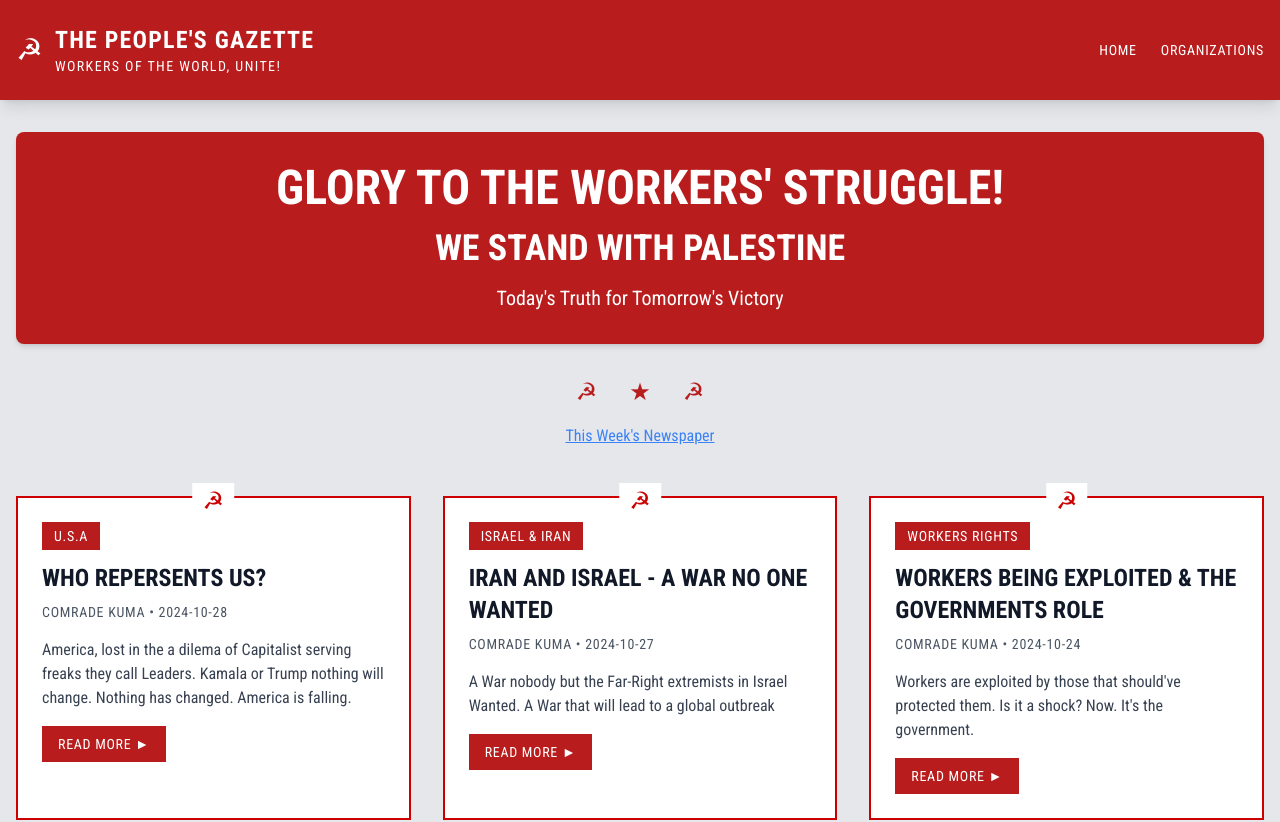
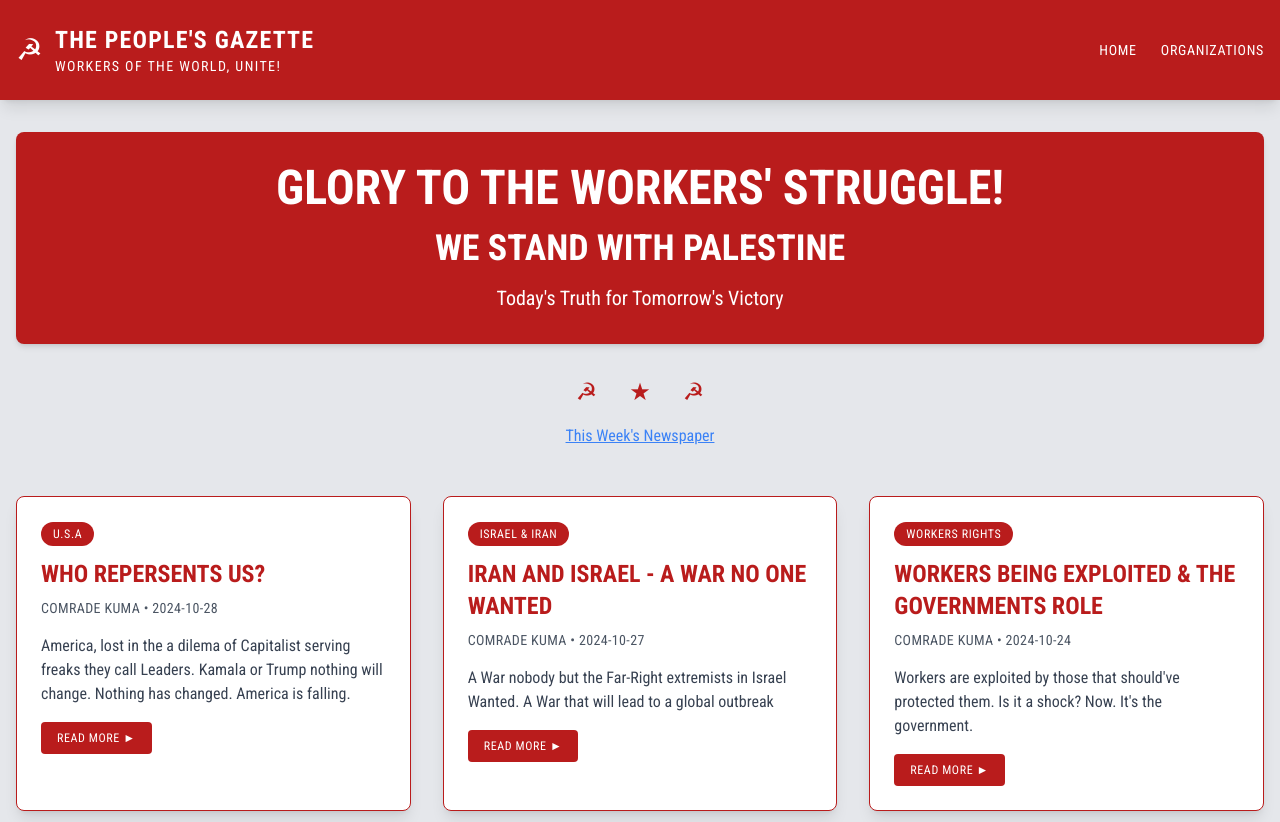
Before and after one commit to BillGStanford/PeoplesNews, a React (Vite) app: page / in a window 1280 px wide. Shown: the top 822 px of the page. Built offline with nearby package versions, Linux system fonts and the light colour scheme; the HTML template or start-up script is replaced by a standard one.

Commit message:
Update ArticleCard.jsx

```diff
--- a/src/components/ArticleCard.jsx
+++ b/src/components/ArticleCard.jsx
@@ -3,25 +3,25 @@ import { Link } from 'react-router-dom';
 
 const ArticleCard = ({ article }) => {
   return (
-    <article className="article-card bg-white propaganda-border">
+    <article className="bg-white border border-red-700 shadow-lg rounded-lg overflow-hidden transition-transform transform hover:scale-105 mb-6">
       <div className="p-6">
         {article.category && (
-          <span className="inline-block bg-red-700 text-white px-3 py-1 text-sm uppercase tracking-wider mb-3">
+          <span className="inline-block bg-red-700 text-white px-3 py-1 text-xs uppercase tracking-wider mb-3 rounded-full">
             {article.category}
           </span>
         )}
-        <h2 className="text-2xl font-bold mb-2 uppercase">
-          <Link to={`/article/${article.id}`} className="text-gray-900 hover:text-red-700">
+        <h2 className="text-2xl font-bold mb-2 uppercase text-red-700">
+          <Link to={`/article/${article.id}`} className="hover:underline">
             {article.title}
           </Link>
         </h2>
-        <div className="text-gray-600 text-sm mb-4 uppercase tracking-wider">
+        <div className="text-gray-600 text-sm mb-4 uppercase tracking-wide">
           <span>{article.author}</span> • <span>{article.date}</span>
         </div>
         <p className="text-gray-700 mb-4">{article.excerpt}</p>
         <Link
           to={`/article/${article.id}`}
-          className="inline-block bg-red-700 text-white px-4 py-2 uppercase tracking-wider text-sm hover:bg-red-800 transition-colors"
+          className="inline-block bg-red-700 text-white px-4 py-2 uppercase tracking-wider text-xs hover:bg-red-800 transition-colors rounded"
         >
           Read More ►
         </Link>
```
